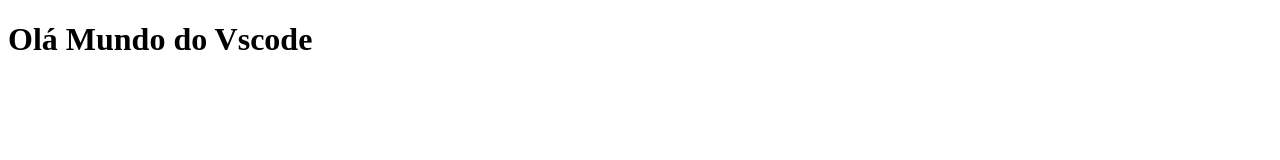
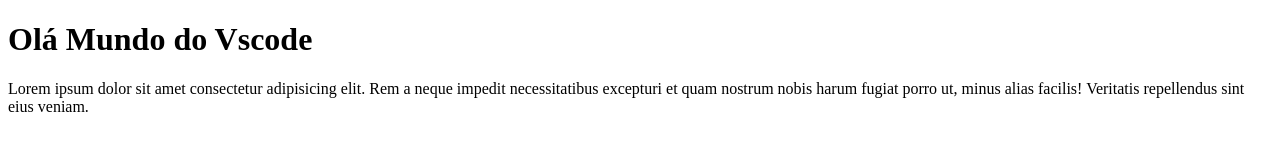
Before and after one commit to cvbmiranda/teste-vscode, a plain HTML site: page index.html in a window 1280 px wide. Drawn offline with Linux system fonts and the light colour scheme.

Commit message:
add lorem

```diff
--- a/index.html
+++ b/index.html
@@ -7,5 +7,6 @@
 </head>
 <body>
     <h1>Olá Mundo do Vscode</h1>
+    <p>Lorem ipsum dolor sit amet consectetur adipisicing elit. Rem a neque impedit necessitatibus excepturi et quam nostrum nobis harum fugiat porro ut, minus alias facilis! Veritatis repellendus sint eius veniam.</p>
 </body>
 </html>
```
